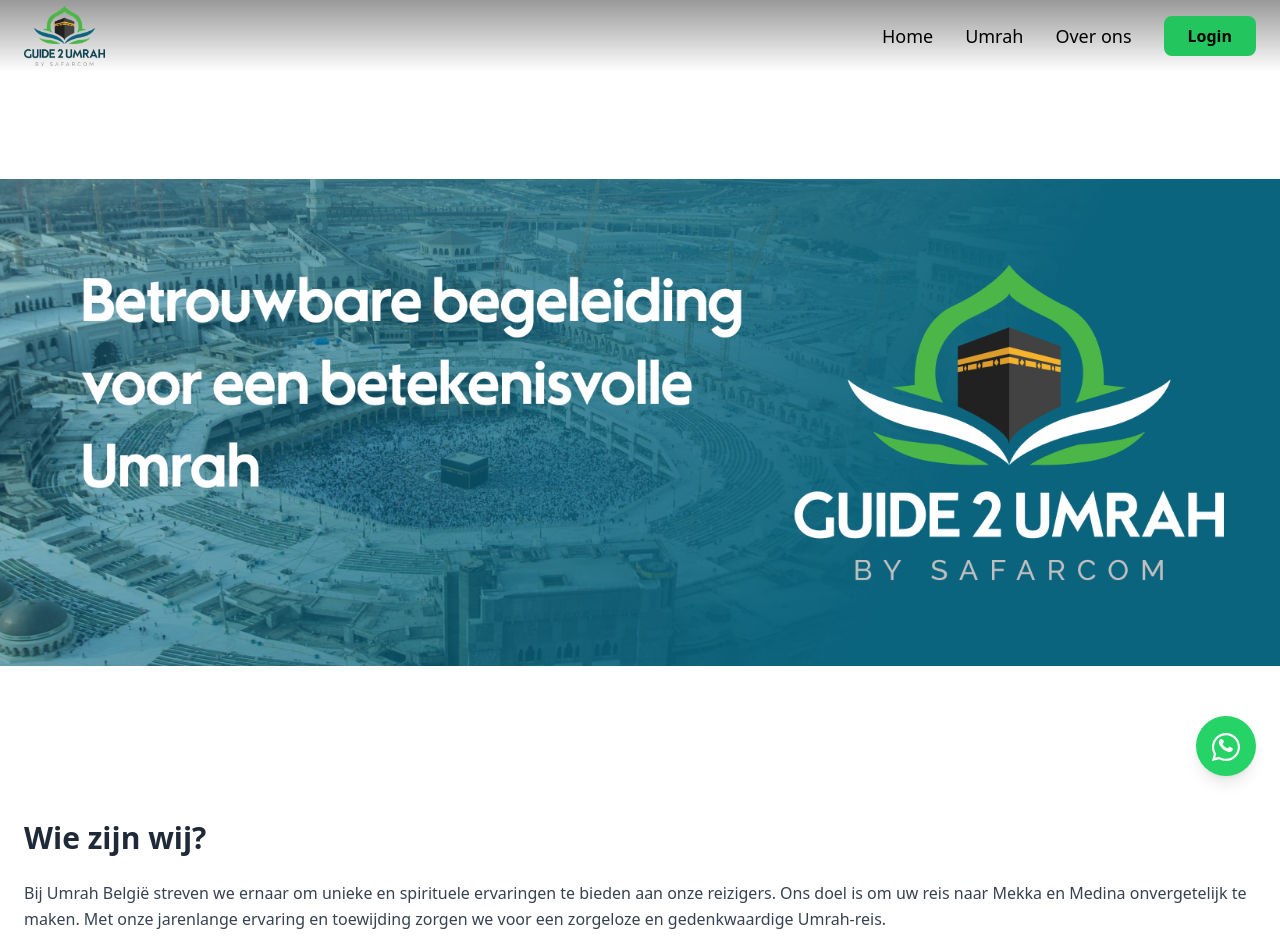
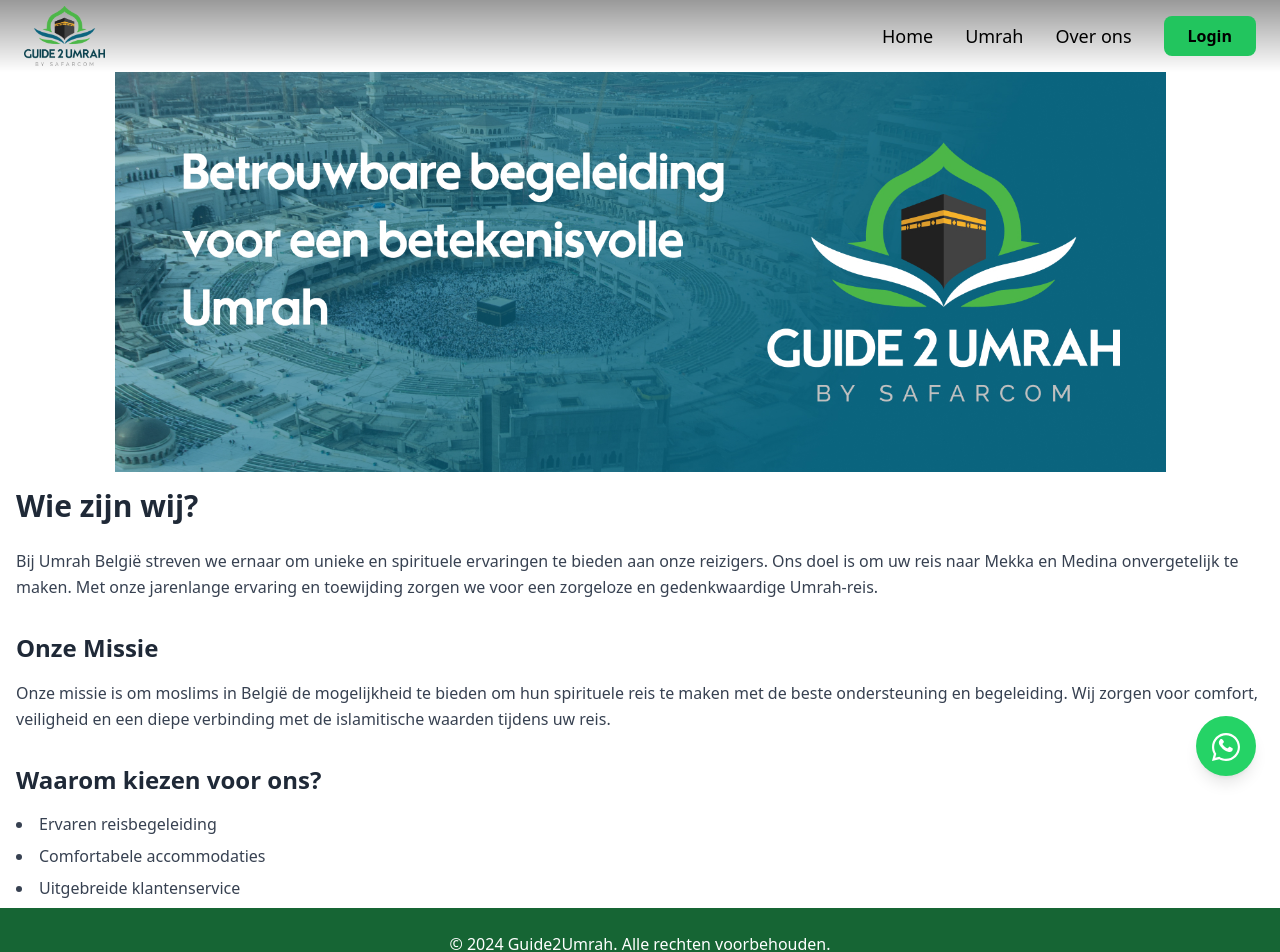
Before and after one commit to eliaselmokadem/guide2umrahfrontend, a React (Create React App) app: page /aboutus in a window 1280 px wide. Shown: the top 952 px of the page. Built offline with nearby package versions, Linux system fonts and the light colour scheme.

Commit message:
whatsapp logo

```diff
--- a/src/pages/Aboutus.tsx
+++ b/src/pages/Aboutus.tsx
@@ -11,10 +11,10 @@
 
       {/* Hero Sectie */}
       <div
-        className="bg-cover bg-center relative"
+        className="bg-cover bg-center relative mb-2"
         style={{
           backgroundImage: `url(${Banner})`,
-          height: "700px",
+          height: "400px",
           backgroundSize: "contain", // Veranderd naar contain
           backgroundPosition: "center", // Zorgt ervoor dat de afbeelding in het midden blijft
           backgroundRepeat: "no-repeat", // Herhaal de afbeelding niet
@@ -22,7 +22,7 @@
       ></div>
 
       {/* About Us Content */}
-      <div className="container mx-auto px-6 py-12 flex-grow">
+      <div className="container mx-auto px-4 py-2 flex-grow">
         <h2 className="text-3xl font-bold text-gray-800 mb-6">Wie zijn wij?</h2>
         <p className="text-gray-700 leading-relaxed">
           Bij Umrah België streven we ernaar om unieke en spirituele ervaringen
@@ -53,7 +53,6 @@
 
       {/* Footer - sticky and at the bottom */}
       <Footer />
-
     </div>
   );
 };
```
